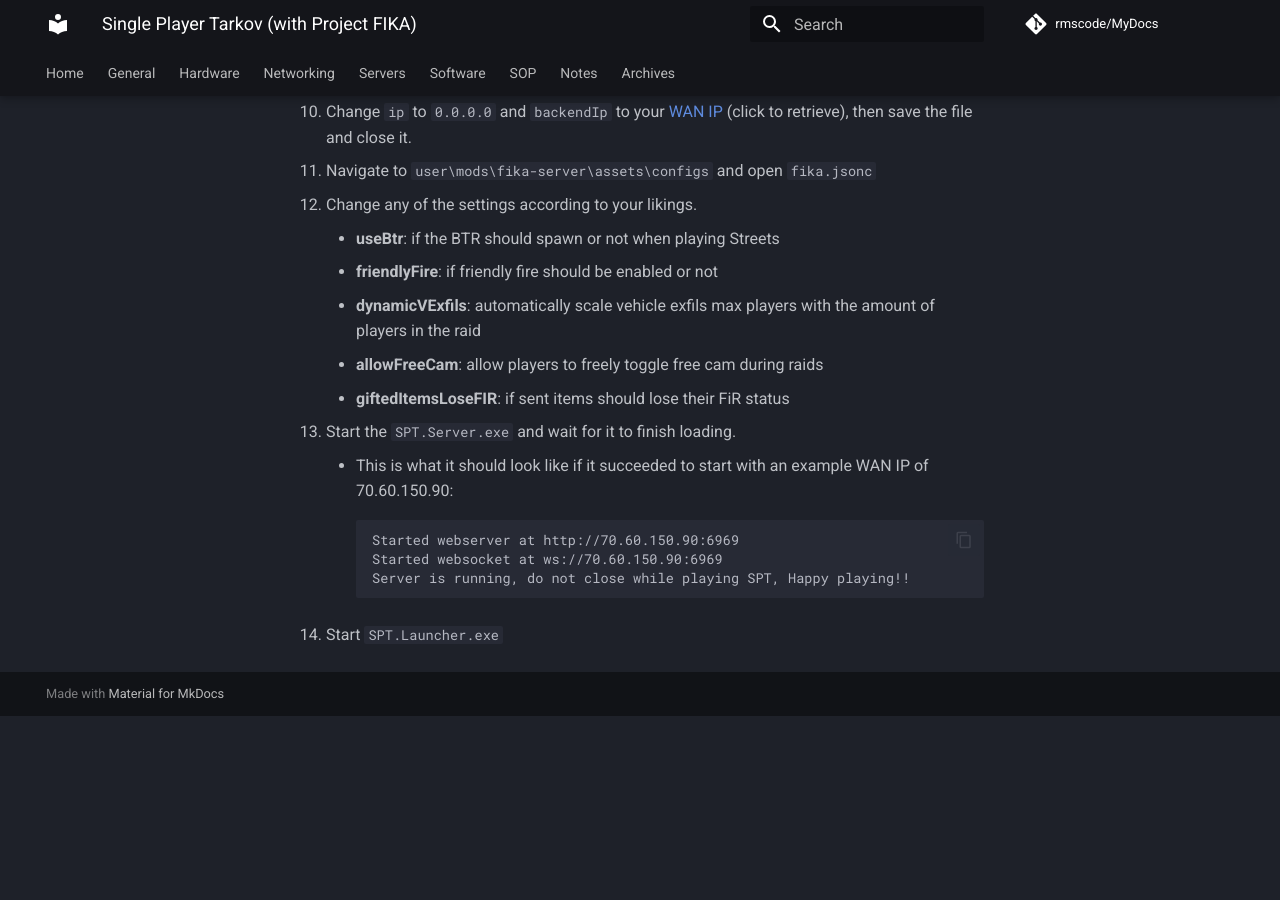
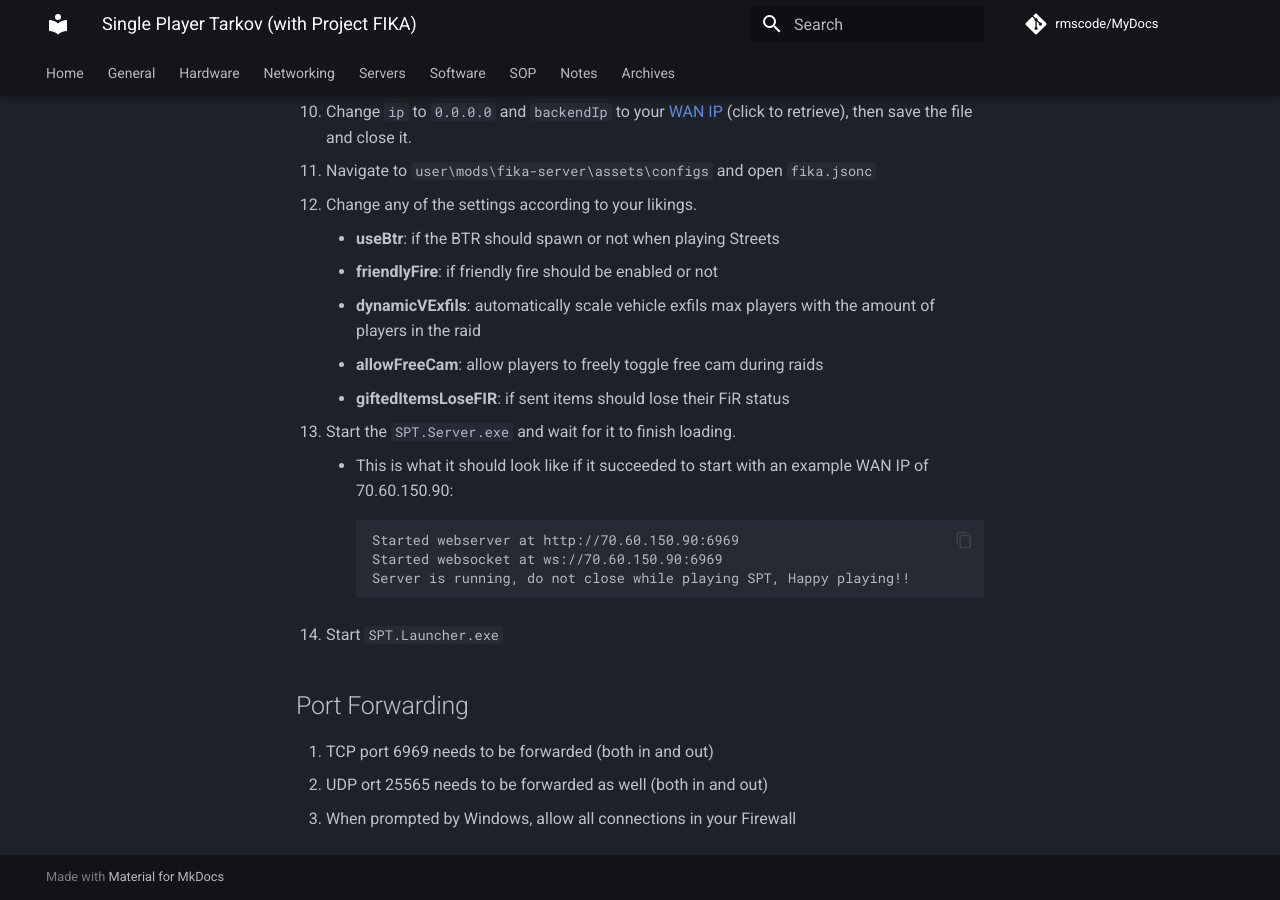
Before and after one commit to rmscode/binary-garden, an MkDocs documentation site: the page built from docs/software/spt.md, in a window 1280 px wide and 900 px high, scrolled down 733 px. Built offline with MkDocs 1.6.1 and Material for MkDocs 9.7.7, drawn with Linux system fonts in a browser that asks for light colours; comment, search, counter and statistics services are not loaded; before the commit the page ends 1449 px from its top, so only the background shows below that.

Commit message:
Update spt.md

````diff
--- a/docs/software/spt.md
+++ b/docs/software/spt.md
@@ -29,3 +29,9 @@
     Server is running, do not close while playing SPT, Happy playing!!
     ```
 14. Start `SPT.Launcher.exe`
+
+## Port Forwarding
+
+1. TCP port 6969 needs to be forwarded (both in and out)
+2. UDP ort 25565 needs to be forwarded as well (both in and out)
+3. When prompted by Windows, allow all connections in your Firewall
````
